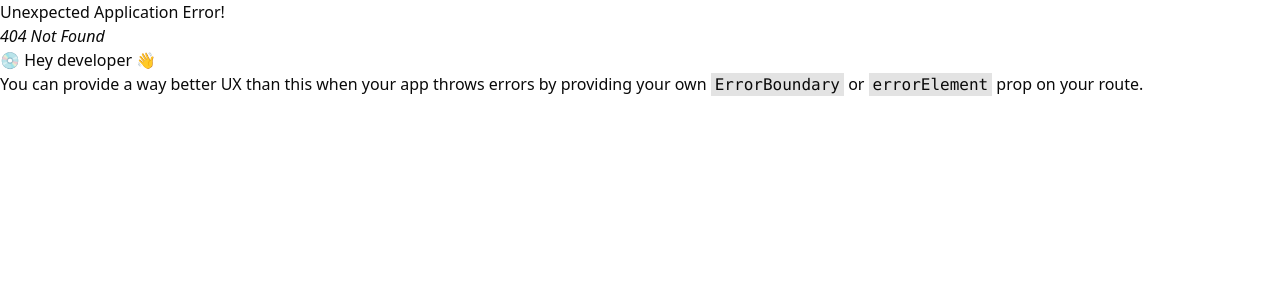
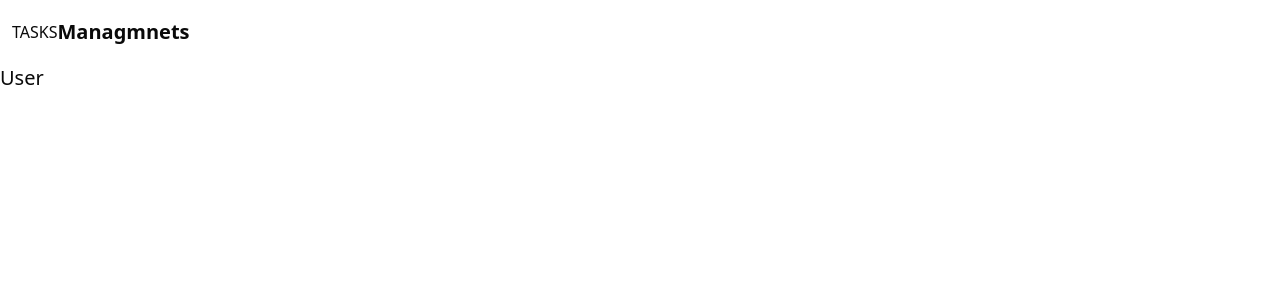
Before and after one commit to Mahabub2030/task-managements-, a React (Vite) app: page /user in a window 1280 px wide. Before the commit this address had no page. Shown: the top 300 px of the page. Built offline with nearby package versions, Linux system fonts and the light colour scheme.

Commit message:
added two page to githube

```diff
--- a/src/App.tsx
+++ b/src/App.tsx
@@ -1,9 +1,11 @@
+import { Outlet } from "react-router";
 import Navbar from "./components/layout/Navbar";
 
 function App() {
   return (
     <>
       <Navbar />
+      <Outlet/>
     </>
   );
 }
--- /dev/null
+++ b/src/components/pages/Tasks.tsx
@@ -0,0 +1,9 @@
+
+
+export default function Tasks() {
+  return (
+    <div>
+      <h1 className="text-xl">Task welcom to the pages</h1>
+    </div>
+  )
+}
--- /dev/null
+++ b/src/components/pages/User.tsx
@@ -0,0 +1,8 @@
+
+export default function User() {
+  return (
+    <div>
+      <h2 className="text-xl">User</h2>
+    </div>
+  )
+}
```
Also changed, not shown: src/routes/index.tsx (+13 -1 lines).
